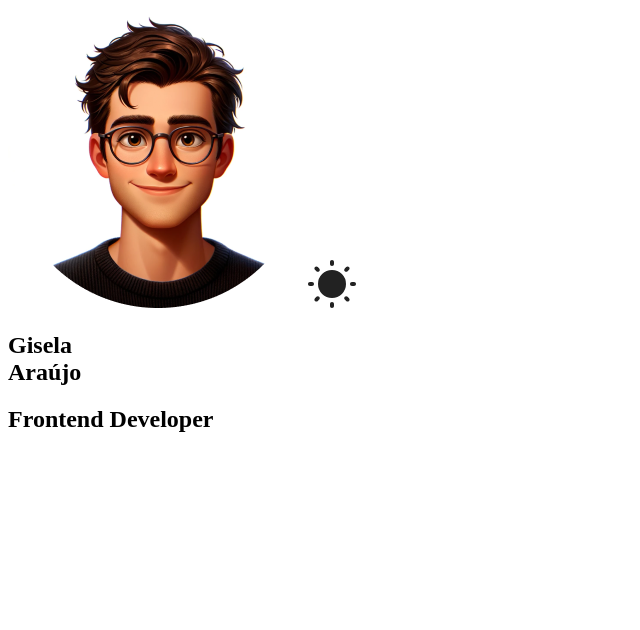
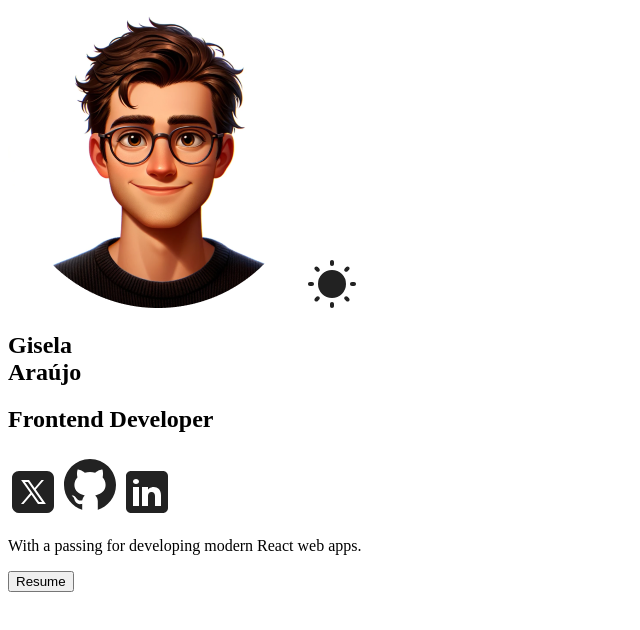
Before and after one commit to giselaAS/gisela-portfolio, a React (Vite) app: page / in a window 1280 px wide. Shown: the top 630 px of the page, without its empty margins (0-640 px from the left). Built offline with nearby package versions, Linux system fonts and the light colour scheme.

Commit message:
add icons and button

```diff
--- a/src/sections/Hero/Hero.jsx
+++ b/src/sections/Hero/Hero.jsx
@@ -1,6 +1,10 @@
 import styles from './HeroStyles.module.css';
 import heroImg from './../../assets/hero-img.png'
 import themeIcon from './../../assets/sun.svg'
+import threadsIcon from './../../assets/twitter-light.svg'
+import githubIcon from './../../assets/github-light.svg'
+import linkedinIcon from './../../assets/linkedin-light.svg'
+import curriculo from './../../assets/Currículo - Gisela.pdf'
 
 function Hero() {
   return (
@@ -15,8 +19,20 @@ function Hero() {
             </h1>
             <h2>Frontend Developer</h2>
             <span>
-                <a href='' target='_blank'></a>
+                <a href='https://www.threads.net/@g154gisa' target='_blank'>
+                    <img src={threadsIcon} alt="Threads icon" />
+                </a>
+                <a href='https://github.com/giselaAS' target='_blank'>
+                    <img src={githubIcon} alt="GitHub icon" />
+                </a>
+                <a href='https://www.linkedin.com/in/gisela-ara%C3%BAjo-066456290/' target='_blank'>
+                    <img src={linkedinIcon} alt="Linkedin icon" />
+                </a>
             </span>
+            <p>With a passing for developing modern React web apps.</p>
+            <a href={curriculo} download>
+                <button className='hover'>Resume</button>
+            </a>
         </div>
     </section>
   )
```
Also changed, not shown: 1 other file (tests, documents, lock files or other folders).
